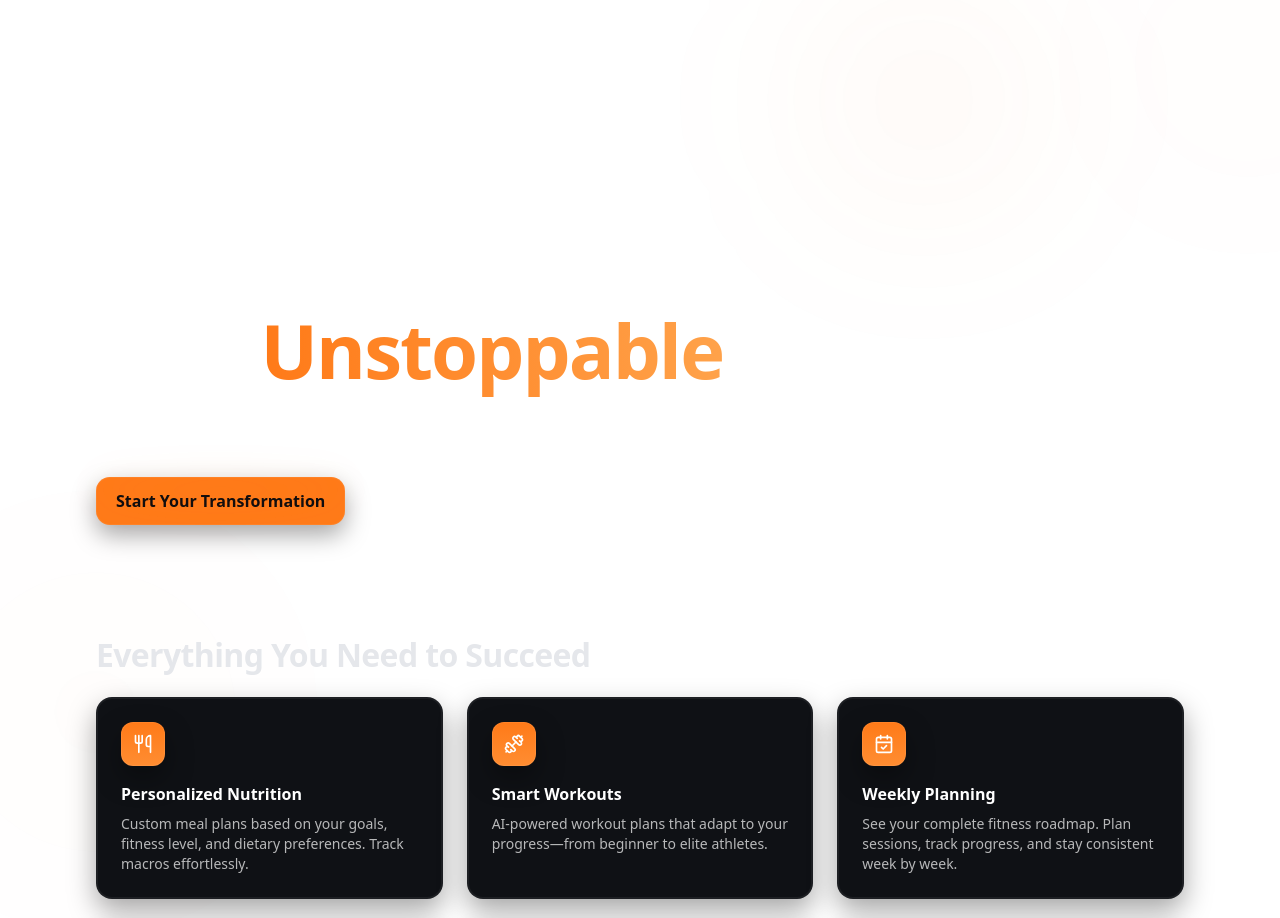
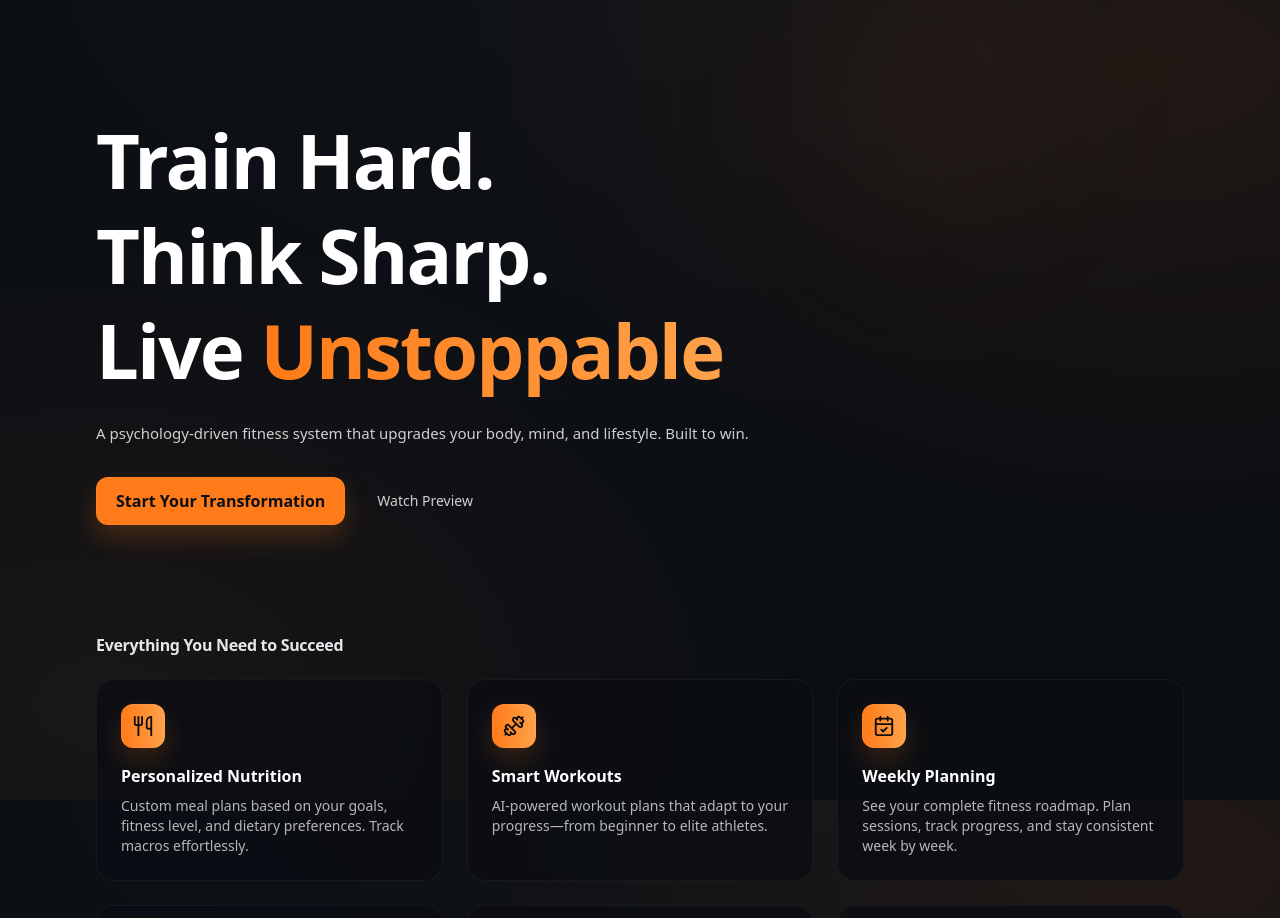
Before and after one commit to GrindFit/grindfit-webapp, a Next.js app: page / in a window 1280 px wide. Shown: the top 918 px of the page. Built offline with nearby package versions, Linux system fonts and the light colour scheme.

Commit message:
Update globals.css

```diff
--- a/styles/globals.css
+++ b/styles/globals.css
@@ -1,333 +1,180 @@
-/* Tailwind layers */
 @tailwind base;
 @tailwind components;
 @tailwind utilities;
 
-/* -----------------------------------------------------------
-   Brand tokens (all custom properties live inside :root)
------------------------------------------------------------ */
+/* ------------------------------
+   Brand tokens
+--------------------------------*/
 :root {
-  /* Brand orange – bright & punchy */
-  --gf-orange-start: #ff7a18;
-  --gf-orange-mid:   #ff8d32;
-  --gf-orange-end:   #ffa24a;
+  /* Brand orange — bright & punchy */
+  --gf-orange-start: #ff7a18;  /* warm edge */
+  --gf-orange-mid:   #ff8a28;  /* mid */
+  --gf-orange-end:   #ffa24a;  /* softer glow */
 
-  /* Accent green – vivid + modern */
-  --gf-green-start:  #22c55e;
-  --gf-green-mid:    #10b981;
-  --gf-green-end:    #16a34a;
+  /* Accent green — vivid & modern */
+  --gf-green-start: #22c55e;
+  --gf-green-mid:   #16a34a;
+  --gf-green-end:   #0e9f6e;
 
-  /* Solid button color (kept as a color, not gradient) */
+  /* Solid CTA color (keep as a solid, not gradient) */
   --gf-btn: #ff7a18;
 
-  /* Ink/base */
-  --gf-ink: #0c0d0f;
+  /* Page ink (deep canvas) */
+  --gf-ink: #0b0e13;
 }
 
-/* Keep sections from being hidden under the sticky nav on hash links */
+/* Keep sections from being hidden behind the sticky nav when anchor-scrolling */
 [id] { scroll-margin-top: 96px; }
 
-/* -----------------------------------------------------------
-   Page background + subtle ambient glows
------------------------------------------------------------ */
+/* ------------------------------
+   Page background (dark ink + subtle orange ambience)
+--------------------------------*/
 html, body, #__next { height: 100%; }
 
 body {
-  background:
-    radial-gradient(1200px 800px at 10% 0%, rgba(255,122,26,0.08), transparent 60%),
-    radial-gradient(1000px 700px at 90% 0%, rgba(255,122,26,0.05), transparent 60%),
-    var(--gf-surface);
-  color: var(--gf-text);
-  -webkit-font-smoothing: antialiased;
-  -moz-osx-font-smoothing: grayscale;
-  text-rendering: optimizeLegibility;
+  background-color: var(--gf-ink);
+  background-image:
+    radial-gradient(1200px 800px at 92% 8%,  rgba(255,122,24,0.085), transparent 60%),
+    radial-gradient(1000px 700px at 8% 88%,  rgba(255,162,74,0.06),  transparent 70%),
+    radial-gradient(1400px 900px at 50% -10%, rgba(255,255,255,0.02), transparent 60%);
+  background-attachment: fixed;
+  background-repeat: no-repeat;
+  background-size: cover;
+  color: rgba(255,255,255,0.88);
 }
 
-/* Warm orange ambient blooms (top-right & bottom-left) */
-body::before,
-body::after {
-  content: "";
-  position: fixed;
-  pointer-events: none;
-  z-index: -1;
-  width: 35vw;
-  height: 35vw;
-  border-radius: 9999px;
-  filter: blur(120px);
-  opacity: 0.18;
-  background: radial-gradient(
-    closest-side,
-    rgba(255,122,26,0.25),
-    rgba(255,122,26,0) 70%
-  );
-}
-
-/* top-right */
-body::before {
-  inset: -20% -15% auto auto;
-}
-
-/* bottom-left */
-body::after {
-  inset: auto auto -25% -15%;
-  width: 45vw;
-  height: 45vw;
-  opacity: 0.14;
-}
-
-/* -----------------------------------------------------------
-   Utilities
------------------------------------------------------------ */
-
-/* Orange gradient text (use on “Unstoppable”, brand, etc.) */
-.gf-gradient-text {
-  background: linear-gradient(
-    90deg,
-    var(--gf-orange-start) 0%,
-    var(--gf-orange-mid)   50%,
-    var(--gf-orange-end)   100%
-  );
-  -webkit-background-clip: text;
-  background-clip: text;
-  color: transparent;
-}
-
-/* Optional card polish (safe defaults; Tailwind still drives layout) */
-.gf-card {
-  background: rgba(255,255,255,0.02);
-  border: 1px solid rgba(255,255,255,0.06);
-  border-radius: 16px;
-  transition:
-    transform .25s cubic-bezier(.2,.8,.2,1),
-    box-shadow .25s cubic-bezier(.2,.8,.2,1),
-    background-color .25s ease;
-}
-
-.gf-card:hover {
-  transform: translateY(-2px);
-  box-shadow:
-    0 0 0 1px rgba(255,122,26,0.25) inset,
-    0 10px 30px rgba(0,0,0,0.35);
-}
-
-/* Primary CTA (solid color by design) */
-.btn-primary {
-  background: var(--gf-btn);
-  color: #111827;
-}
-.btn-primary:hover {
-  filter: brightness(1.05);
-}
-
-/* -----------------------------------------------------------
-   Feature cards: hover bloom + gentle scale
-   (Next step will add the class "gf-feature" to each card)
------------------------------------------------------------ */
-.gf-feature {
-  position: relative;
-  background: rgba(255,255,255,0.03);
-  border: 1px solid rgba(255,255,255,0.06);
-  border-radius: 16px;
-  transition:
-    transform .25s cubic-bezier(.2,.8,.2,1),
-    box-shadow .25s cubic-bezier(.2,.8,.2,1),
-    background-color .25s ease;
-}
-
-.gf-feature::after {
-  content: "";
-  position: absolute;
-  inset: -2px;              /* slightly outside to catch the glow */
-  z-index: -1;
-  border-radius: 18px;
-  opacity: 0;
-  filter: blur(18px);
-  background:
-    radial-gradient(120px 60px at 80% 20%,
-      rgba(255,122,26,0.35),
-      rgba(255,122,26,0) 70%);
-  transition: opacity .25s ease, filter .25s ease;
-}
-
-.gf-feature:hover {
-  transform: translateY(-3px) scale(1.02);
-  background: rgba(255,255,255,0.04);
-  box-shadow:
-    0 0 0 1px rgba(255,122,26,0.25) inset,
-    0 12px 30px rgba(0,0,0,0.35);
-}
-
-.gf-feature:hover::after {
-  opacity: .9;
-  filter: blur(24px);
-}
-/* --- Loveable polish: section titles + icon chips --- */
-.gf-section-title{
-  font-weight: 900;
-  line-height: 1.12;
-  letter-spacing: -0.02em;
-  /* 22px → 32px across breakpoints */
-  font-size: clamp(1.375rem, 1.05rem + 1.2vw, 2rem);
-  color: #e5e7eb; /* zinc-200 */
-}
-
-/* Orange gradient icon chip behind each feature icon */
-.gf-icon{
-  display: inline-flex;
-  align-items: center;
-  justify-content: center;
-  width: 44px;
-  height: 44px;
-  border-radius: 12px;
-  background: linear-gradient(180deg, var(--gf-orange-start) 0%, var(--gf-orange-mid) 100%);
-  box-shadow:
-    0 14px 40px rgba(255,106,0,.18),
-    inset 0 1px 0 rgba(255,255,255,.06);
-}
-.gf-icon svg{
-  width: 20px;
-  height: 20px;
-  stroke: #ffffff;
-}
-/* --- CTA buttons: soft bloom + gentle scale --- */
-.gf-cta {
-  position: relative;
-  transition: transform .2s cubic-bezier(.2,.8,.2,1), box-shadow .2s;
-  box-shadow: 0 0 0 rgba(0,0,0,0);
-}
-
-.gf-cta::after {
-  content: "";
-  position: absolute;
-  inset: -4px;                  /* slight overscan to bloom outside */
-  border-radius: inherit;
-  background: radial-gradient(120% 120% at 50% 10%,
-              rgba(255,122,26,.22), rgba(255,255,255,0) 70%);
-  filter: blur(18px);
-  opacity: .35;
-  pointer-events: none;
-  transition: opacity .2s;
-}
-
-.gf-cta:hover {
-  transform: translateY(-1px) scale(1.02);
-  box-shadow: 0 8px 28px rgba(0,0,0,.35);
-}
-
-.gf-cta:hover::after { opacity: .70; }
-
-/* --- CTA buttons: soft bloom + gentle scale --- */
-.gf-cta {
-  position: relative;
-  transition: transform .2s cubic-bezier(.2,.8,.2,1), box-shadow .2s;
-  box-shadow: 0 0 0 rgba(0,0,0,0);
-}
-
-.gf-cta::after {
-  content: "";
-  position: absolute;
-  inset: -4px;                  /* slight overscan to bloom outside */
-  border-radius: inherit;
-  background: radial-gradient(120% 120% at 50% 10%,
-              rgba(255,122,26,.22), rgba(255,255,255,0) 70%);
-  filter: blur(18px);
-  opacity: .35;
-  pointer-events: none;
-  transition: opacity .2s;
-}
-
-.gf-cta:hover {
-  transform: translateY(-1px) scale(1.02);
-  box-shadow: 0 8px 28px rgba(0,0,0,.35);
-}
-
-.gf-cta:hover::after { opacity: .70; }
-
-/* --------------------------------------------- */
-/* Brand gradient text                          */
-/* --------------------------------------------- */
-.gf-gradient-text {
+/* ------------------------------
+   Brand gradient text style
+--------------------------------*/
+.gf-gradient-text{
   background: linear-gradient(90deg, var(--gf-orange-start) 0%, var(--gf-orange-end) 100%);
   -webkit-background-clip: text;
   background-clip: text;
   color: transparent;
 }
 
-/* Section titles to match the Loveable feel */
-.gf-section-title {
+/* Section headline look (Lovable-style) */
+.gf-section-title{
   font-weight: 900;
   line-height: 1.12;
   letter-spacing: -0.02em;
-  font-size: clamp(1.35rem, 1.05rem + 1.2vw, 2rem);
   color: #e5e7eb;
 }
 
-/* Gradient chips behind icons */
-.gf-icon {
-  display: inline-flex;
-  align-items: center;
-  justify-content: center;
-  width: 44px;
-  height: 44px;
+/* ------------------------------
+   CTA button (solid brand + gentle hover lift)
+--------------------------------*/
+.gf-cta {
+  background: var(--gf-btn);
+  color: #0b0e13;
   border-radius: 12px;
+  padding: 12px 20px;
+  font-weight: 600;
+  box-shadow:
+    0 0 0 1px rgba(255,255,255,.06) inset,
+    0 12px 26px rgba(255,122,24,.22);
+  transition: filter .2s ease, transform .15s ease;
+}
+.gf-cta:hover   { filter: brightness(1.07); transform: translateY(-1px); }
+.gf-cta:active  { transform: translateY(0);   filter: brightness(1.03); }
+
+/* ------------------------------
+   Feature cards (roomy + orange bloom on hover)
+--------------------------------*/
+.gf-feature{
+  position: relative;
+  background: rgba(11,14,19,0.85);
+  border: 1px solid rgba(255,255,255,0.05);
+  border-radius: 18px;
+  padding: 18px;
+  transition: transform .25s cubic-bezier(.22,.61,.36,1),
+              box-shadow .25s ease,
+              border-color .25s ease,
+              background-color .25s ease;
+}
+.gf-feature > * { position: relative; z-index: 1; }
+
+.gf-feature::before{
+  content:"";
+  position:absolute;
+  inset:-1px;
+  border-radius:inherit;
+  background:
+    radial-gradient(600px 220px at 15% 0%, rgba(255,122,24,.18), transparent 60%),
+    radial-gradient(420px 260px at 95% 100%, rgba(255,162,74,.10), transparent 60%);
+  opacity:0;
+  transition:opacity .25s ease;
+  z-index:0;
+}
+.gf-feature:hover{
+  transform: translateY(-2px) scale(1.015);
+  box-shadow: 0 18px 40px rgba(0,0,0,.35);
+  border-color: rgba(255,122,24,.35);
+}
+.gf-feature:hover::before{ opacity:1; }
+
+/* Icon chip behind each card icon — orange or green */
+.gf-icon{
+  display:inline-flex;
+  align-items:center;
+  justify-content:center;
+  width:44px;
+  height:44px;
+  border-radius:12px;
+  background: linear-gradient(90deg,var(--gf-orange-start),var(--gf-orange-end));
   box-shadow:
     0 0 0 1px rgba(255,255,255,0.06) inset,
-    0 12px 28px rgba(0,0,0,0.35);
+    0 12px 28px rgba(255,122,24,0.20);
 }
-.gf-icon--orange {
-  background: linear-gradient(180deg, var(--gf-orange-start) 0%, var(--gf-orange-end) 100%);
-}
-.gf-icon--green {
-  background: linear-gradient(180deg, var(--gf-green-start) 0%, var(--gf-green-end) 100%);
+.gf-icon--green{
+  background: linear-gradient(90deg,var(--gf-green-start),var(--gf-green-end));
+  box-shadow:
+    0 0 0 1px rgba(255,255,255,0.06) inset,
+    0 12px 28px rgba(22,163,74,0.20);
 }
 
-/* Feature cards – roomier with gentle glow */
-.gf-feature {
-  position: relative;
-  border-radius: 16px;
-  border: 1px solid rgba(255,255,255,0.06);
-  background: #0f1115;
-  transition: transform .25s cubic-bezier(.22,.8,.23,1), box-shadow .25s;
+/* ------------------------------
+   Command Center cards
+--------------------------------*/
+.cc-card{
+  background: rgba(13,16,22,0.9);
+  border:1px solid rgba(255,255,255,0.06);
+  border-radius:16px;
+  padding:16px;
+}
+.cc-bar{ height:6px; border-radius:9999px; background:rgba(255,255,255,0.08); }
+.cc-bar--orange{ background: linear-gradient(90deg,var(--gf-orange-start),var(--gf-orange-end)); }
+.cc-bar--green{  background: linear-gradient(90deg,var(--gf-green-start),var(--gf-green-end)); }
+
+/* ------------------------------
+   Pricing styles
+--------------------------------*/
+.plan-card{
+  background: rgba(13,16,22,0.9);
+  border:1px solid rgba(255,255,255,0.06);
+  border-radius:18px;
+  padding:22px;
+  display:flex;
+  flex-direction:column;
+  gap:16px;
+  box-shadow: 0 10px 28px rgba(0,0,0,.25);
+}
+.plan-card--featured{
+  border-color: rgba(255,122,24,.4);
+  transform: translateY(-6px);
   box-shadow:
-    0 0 0 1px rgba(255,255,255,0.06) inset,
-    0 12px 28px rgba(0,0,0,.35);
+    0 0 0 1px rgba(255,122,24,.25) inset,
+    0 25px 70px rgba(255,122,24,.15);
 }
-.gf-feature:hover {
-  transform: translateY(-3px) scale(1.01);
-  box-shadow:
-    0 0 0 1px rgba(255,255,255,0.08) inset,
-    0 18px 36px rgba(0,0,0,.45);
+.badge-popular{
+  align-self:center;
+  background: linear-gradient(90deg,var(--gf-orange-start),var(--gf-orange-end));
+  color:#0b0e13;
+  font-weight:700;
+  padding:6px 12px;
+  border-radius:9999px;
+  font-size:.8rem;
+  display:inline-flex;
+  align-items:center;
+  gap:8px;
 }
-
-/* Bars for Command Center */
-.gf-bar {
-  height: 8px;
-  border-radius: 9999px;
-  background: #0e1014;
-  overflow: hidden;
-}
-.gf-bar > span { display:block; height:100%; }
-.gf-bar--orange > span {
-  background: linear-gradient(90deg, var(--gf-orange-start), var(--gf-orange-end));
-}
-.gf-bar--green > span {
-  background: linear-gradient(90deg, var(--gf-green-start), var(--gf-green-end));
-}
-
-/* Primary CTA */
-.gf-cta {
-  border-radius: 14px;
-  color: #0b0b0e;
-  font-weight: 700;
-  box-shadow:
-    0 0 0 1px rgba(255,255,255,0.06) inset,
-    0 10px 24px rgba(0,0,0,.35);
-  transition: filter .2s ease, transform .2s ease;
-}
-.gf-cta:hover { filter: brightness(1.05); transform: translateY(-1px); }
-
-/* Subtle label on cards */
-.gf-chip {
-  font-size: .75rem;
-  opacity: .6;
-}
```
